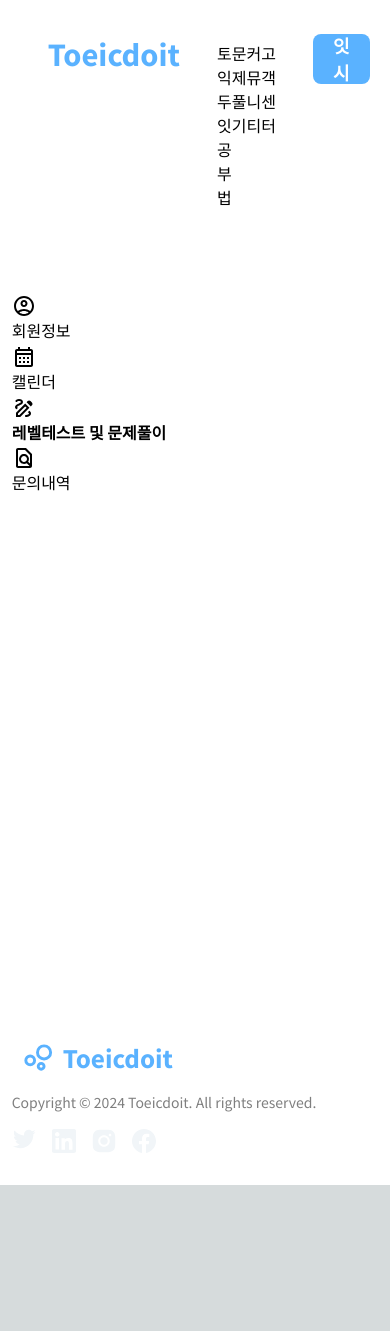
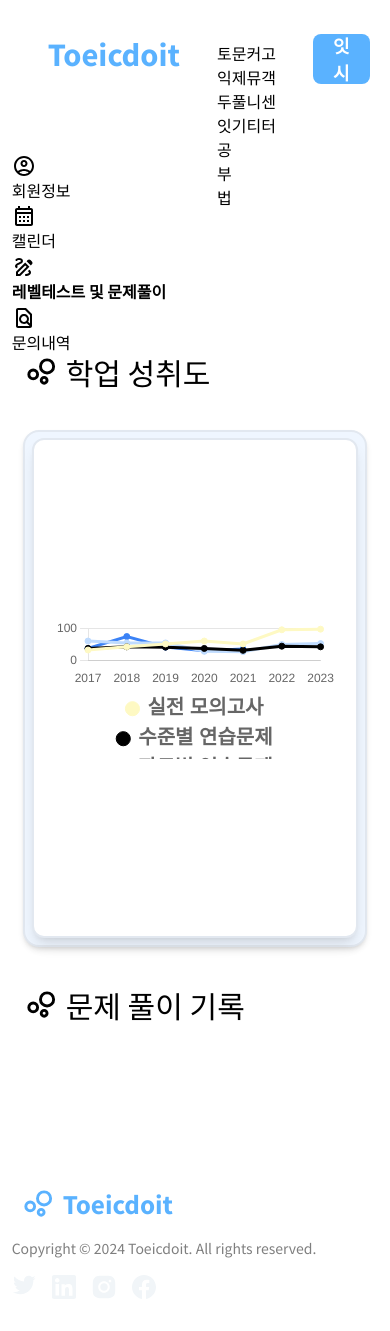
Before and after one commit to tjrdbfl/Toeicdoit, a Next.js app: page /result in a window 390 px wide. Before the commit the page ends 1185 px from the top, so only its background shows below. Built offline with nearby package versions, Linux system fonts and the light colour scheme; no server answers.

Commit message:
Fix - error of key prop

```diff
--- a/package.json
+++ b/package.json
@@ -75,7 +75,9 @@
     "chart.js": "4.4.3",
     "react-chartjs-2": "5.2.0",
     "chartjs-plugin-datalabels":"2.2.0",
-    "cookies-next":"4.2.1"
+    "cookies-next":"4.2.1",
+    "lodash": "4.17.21",
+    "@types/lodash": "4.17.6"
   },
   "lint-staged": {
     "**/*.{js,jsx,ts,tsx}": [
--- a/src/app/(my-page)/layout.tsx
+++ b/src/app/(my-page)/layout.tsx
@@ -17,9 +17,8 @@ export default function MyPageLayout({
     return (
       <div className="w-full">
         <Navbar/>
-      <div className="flex flex-wrap lg:flex-row min-h-screen items-center justify-center xl:justify-between w-full h-full py-[10%] md:py-[10%] lg:py-[15%] xl:py-[13%] 2xl:py-[10%] bg-white lg:gap-x-10 md:gap-x-24 sm:gap-x-40 total_padding">
+      <div className="flex flex-wrap lg:flex-row min-h-screen justify-center xl:justify-between w-full h-full py-[10%] lg:py-[15%] xl:py-[13%] 2xl:py-[10%] bg-white lg:gap-x-10 md:gap-x-24 sm:gap-x-40 total_padding">
         <div className="xl:w-[15%] w-full">
-            <div className="xl:mt-[10%]"/>
         <Sidebar/>
         </div>
         <div className="xl:w-[77%] 2xl:w-[81%] w-full">
--- a/src/app/(my-page)/result/page.tsx
+++ b/src/app/(my-page)/result/page.tsx
@@ -1,5 +1,33 @@
-const ResultPage=()=>{
-    return(<>
+import LineChart from "@/components/chart/LineChart";
+import LinkIcon from "@/components/common/LinkIcon";
+import StudyCard from "@/components/study/StudyCard";
+import { FrequentlyAsk } from "@/constants/study/faq";
+
+const ResultPage = () => {
+
+    return (<>
+        <div className="total_padding">
+
+            <div className="flex flex-row gap-x-2">
+                <LinkIcon size={35} />
+                <div className="text-black text-3xl font-medium mb-10">학업 성취도</div>
+            </div>
+
+            <div className="bg-blue-50 shadow-md rounded-2xl border-slate-200 border-2 w-full p-[2%]">
+            <div className="w-full h-[500px] bg-white p-5 rounded-xl shadow-lg border-slate-200 border-2 flex items-center justify-center">
+                <LineChart />
+            </div>
+            </div>
+
+
+            <div className="mt-10"/>
+            <div className="flex flex-row gap-x-2">
+                <LinkIcon size={35} />
+                <div className="text-black text-3xl font-medium mb-10">문제 풀이 기록</div>
+            </div>
+
+        </div>
+
 
     </>);
 }
--- a/src/app/Navbar.tsx
+++ b/src/app/Navbar.tsx
@@ -7,6 +7,7 @@ import { navVariants } from '@/utils/motion';
 import { useEffect, useState } from 'react';
 import NavSidebar from '@/components/common/NavSidebar';
 
+
 const Navbar = () => {
   const [isSticky, setIsSticky] = useState(false);
 
@@ -14,7 +15,7 @@ const Navbar = () => {
     const handleScroll = () => {
       const scrollPosition = window.scrollY;
       setIsSticky(scrollPosition > 0);
-    };
+    }; // 100ms 간격으로 스크롤 이벤트 처리
 
     window.addEventListener('scroll', handleScroll);
 
@@ -28,11 +29,12 @@ const Navbar = () => {
       variants={navVariants}
       initial="hidden"
       whileInView="show"
-      className={`${isSticky===true?  'fixed' : 'relative'}`}
+      layout  //layout prop을 추가하여 Framer Motion이 요소의 레이아웃 변경을 처리하도록
+      className={`${isSticky===true?  'fixed top-0 w-full ' : 'relative'}`}
       style={{zIndex:100}}
     >
       {isSticky? <>
-      <div className={`fixed top-0 bg-white w-full border-b-2 border-r-2 border-l-2 border-slate-200 py-1 mb-5`}>
+      <div className={` bg-white border-b-2 border-r-2 border-l-2 border-slate-200 py-1 mb-5`}>
         <div className='flex items-center justify-center'>
         <NavSidebar isSticky={isSticky} />
         </div>
--- a/src/components/chart/LineChart.tsx
+++ b/src/components/chart/LineChart.tsx
@@ -0,0 +1,92 @@
+'use client';
+import { Line } from "react-chartjs-2";
+import {
+    Chart as ChartJS,
+    CategoryScale,
+    LinearScale,
+    PointElement,
+    LineElement,
+    Title,
+    Tooltip,
+    Legend,
+} from "chart.js";
+
+ChartJS.register(
+    CategoryScale,
+    LinearScale,
+    PointElement,
+    LineElement,
+    Title,
+    Tooltip,
+    Legend,
+);
+
+const labels = ["2017", "2018", "2019", "2020", "2021", "2022", "2023"];
+
+const options = {
+    responsive: true,
+    interaction: {
+        intersect: false,
+    },
+    scales: {
+        x: {
+            grid: {
+                display: false,
+            },
+        },
+    },
+    plugins: {
+        legend: {
+            position: "bottom" as const,
+            labels: {
+                font: {
+                    size: 20,
+                    weight: 600,
+                },
+                boxWidth: 10,
+                boxHeight: 10,
+                usePointStyle: true,
+                pointStyle: 'circle',
+            },
+        },
+
+    },
+};
+
+export const data = {
+    labels,
+    datasets: [
+        {
+            label: "실전 모의고사",
+            data: [32, 42, 51, 60, 51, 95, 97],
+            backgroundColor: "#fef9c3",
+            borderColor: "#fef9c3",
+        },
+        {
+            label: "수준별 연습문제",
+            data: [37, 42, 41, 37, 31, 44, 42],
+            backgroundColor: "#000",
+            borderColor: "#000",
+        },
+        {
+            label: "파트별 연습문제",
+            data: [60, 54, 54, 28, 27, 49, 52],
+            backgroundColor: "#bfdbfe",
+            borderColor: "#bfdbfe",
+        },
+        {
+            label: "레벨테스트",
+            data: [37, 74, 41, 30, 35],
+            backgroundColor: "#3b82f6",
+            borderColor: "#3b82f6",
+        },
+    ],
+};
+
+const LineChart = () => {
+    return (
+        <Line options={options} data={data} />
+    );
+};
+
+export default LineChart;
--- a/src/templates/toeic/ExamContainer.tsx
+++ b/src/templates/toeic/ExamContainer.tsx
@@ -116,6 +116,7 @@ export default function ExamContainer({ id }: { id: number }) {
                                 {page.data.map((item) => {
                                     return (
                                         <div
+                                        key={item.id}
                                             ref={setPartRef(`${classifyQuestion(item.id)}`)}
                                         >
 
```
Also changed, not shown: 1 other file (tests, documents, lock files or other folders).
